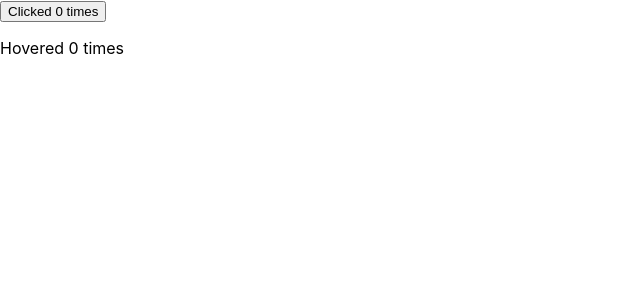
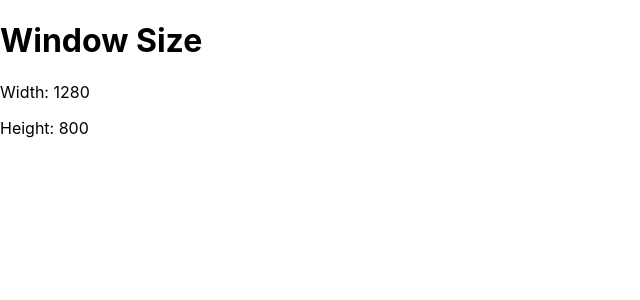
Before and after one commit to SaiManojBotchu/ReactInterview, a React (Create React App) app: page / in a window 1280 px wide. Shown: the top 300 px of the page, without its empty margins (0-640 px from the left). Built offline with nearby package versions, Linux system fonts and the light colour scheme.

Commit message:
re-render when browser is resized

```diff
--- /dev/null
+++ b/src/07_handle_resize/HandleResize.js
@@ -0,0 +1,34 @@
+import React, { useState, useEffect } from 'react';
+
+function HandleResize() {
+  const [windowSize, setWindowSize] = useState({
+    width: window.innerWidth,
+    height: window.innerHeight
+  });
+
+  useEffect(() => {
+    const handleResize = () => {
+      setWindowSize({
+        width: window.innerWidth,
+        height: window.innerHeight
+      });
+    };
+
+    // Add a event listener, whenever browser resizes state updates
+    window.addEventListener('resize', handleResize);
+
+    return () => {
+      window.removeEventListener('resize', handleResize);
+    };
+  }, []);
+
+  return (
+    <div>
+      <h1>Window Size</h1>
+      <p>Width: {windowSize.width}</p>
+      <p>Height: {windowSize.height}</p>
+    </div>
+  );
+}
+
+export default HandleResize;
--- /dev/null
+++ b/src/App2.js
@@ -0,0 +1,12 @@
+import React from 'react';
+import HandleResize from './07_handle_resize/HandleResize';
+
+function App2() {
+  return (
+    <div>
+      <HandleResize />
+    </div>
+  );
+}
+
+export default App2;
--- a/src/index.js
+++ b/src/index.js
@@ -2,9 +2,11 @@ import React from 'react';
 import ReactDOM from 'react-dom/client';
 import './index.css';
 // import App from './App';
-import App1 from './App1';
+// import App1 from './App1';
+import App2 from './App2';
 
 const root = ReactDOM.createRoot(document.getElementById('root'));
 
 // root.render(<App />);
-root.render(<App1 />);
+// root.render(<App1 />);
+root.render(<App2 />);
```
